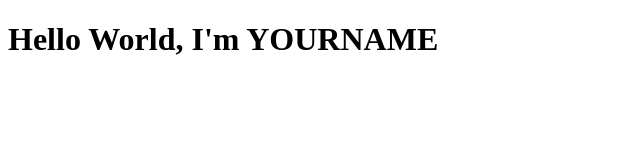
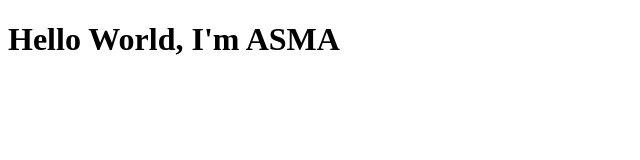
Before and after one commit to AsmaKaya/AsmaKaya.github.io, a plain HTML site: page hello_world_SOUSSI.html in a window 1280 px wide. Shown: the whole page, without its empty margins (0-640 px from the left). Drawn offline with Linux system fonts and the light colour scheme.

Commit message:
Update and rename hello_world_LASTNAME.html to hello_world_SOUSSI.html

```diff
--- a/hello_world_LASTNAME.html
+++ b/hello_world_SOUSSI.html
@@ -4,7 +4,7 @@
 <title>Hello World, </title>
 </head>
 <body>
-<h1>Hello World, I'm YOURNAME</h1>
+<h1>Hello World, I'm ASMA</h1>
 </body>
 
 </html>
```
